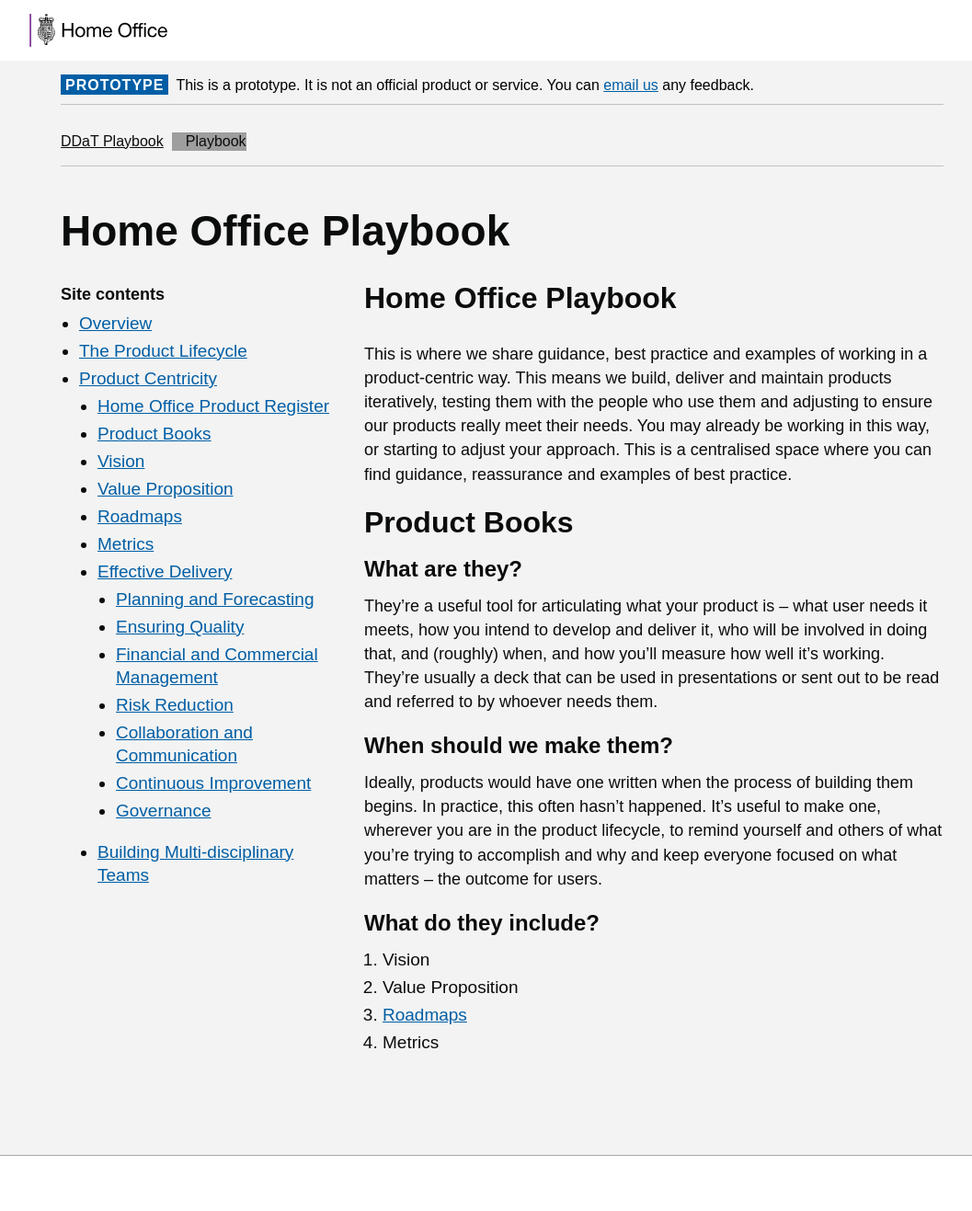
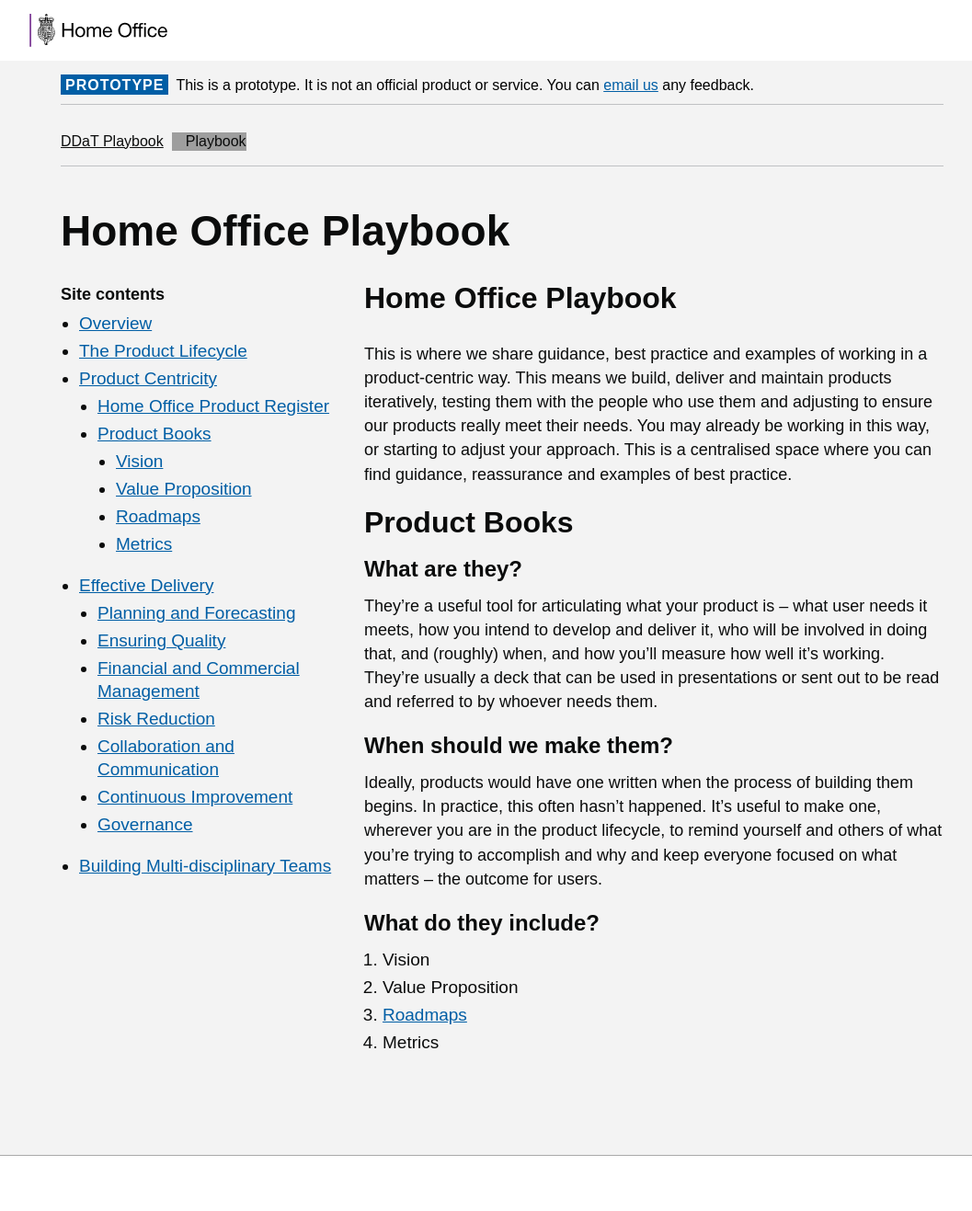
Before and after one commit to UKHomeOffice/playbook, a Jekyll site: the page built from _playbooks/playbook.md, in a window 1280 px wide. Shown: the whole page at 92% size, without its empty margins (94-1151 px from the left). Built offline with Jekyll 4.4.1, drawn with Linux system fonts in a browser that asks for light colours; nearby versions of some CDN libraries; some web fonts are replaced; the repository's description, which GitHub fills in, is left out; grey boxes are pictures that could not be loaded.

Commit message:
Update navigation.html
Update nested items in navigation

```diff
--- a/_includes/navigation.html
+++ b/_includes/navigation.html
@@ -1,15 +1,20 @@
 <ul>
 <li><a href="{{site.baseurl}}/playbook/">Overview</a></li>
 <li><a href="{{site.baseurl}}/playbook/">The Product Lifecycle</a></li>
-<li><a href="{{site.baseurl}}/playbook/">Product Centricity</a><ul>
+<li><a href="{{site.baseurl}}/playbook/">Product Centricity</a>
+  <ul>
     <li><a href="{{site.baseurl}}/playbook/">Home Office Product Register</a></li>
-<li><a href="{{site.baseurl}}/playbook/">Product Books</a></li>
+    <li><a href="{{site.baseurl}}/playbook/">Product Books</a>
+    <ul>
       <li><a href="{{site.baseurl}}/playbook/">Vision</a></li>
       <li><a href="{{site.baseurl}}/playbook/">Value Proposition</a></li>
       <li><a href="{{site.baseurl}}/Roadmaps/">Roadmaps</a></li>
       <li><a href="{{site.baseurl}}/playbook/">Metrics</a></li>
+    </ul>
+    </li></ul>
 </li>
-<li><a href="{{site.baseurl}}/playbook/">Effective Delivery</a><ul>
+<li><a href="{{site.baseurl}}/playbook/">Effective Delivery</a>
+  <ul>
     <li><a href="{{site.baseurl}}/playbook/">Planning and Forecasting</a></li>
     <li><a href="{{site.baseurl}}/playbook/">Ensuring Quality</a></li>
     <li><a href="{{site.baseurl}}/playbook/">Financial and Commercial Management</a></li>
```
Lines whose indentation alone changed are shown as unchanged.
